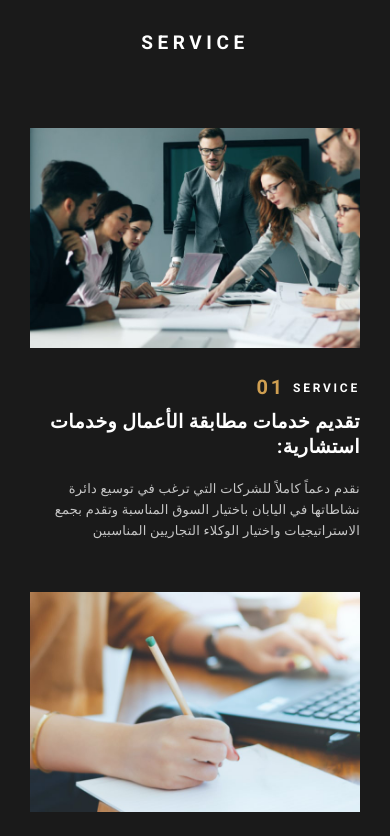
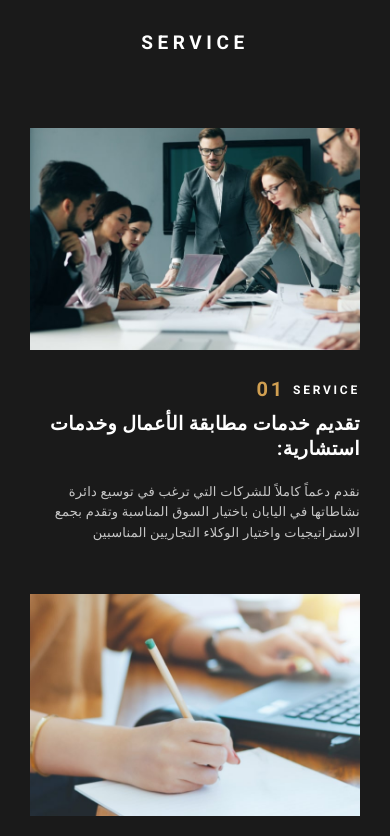
Before and after one commit to tktk-bkk/gridman, a plain HTML site: page ar/index.html in a window 390 px wide. Shown: the part 1340-2176 px from the top of the page. Drawn offline with nearby package versions, Linux system fonts and the light colour scheme; a script that the page names is missing.

Commit message:
Add files via upload

```diff
--- a/ar/css/ar_main.css
+++ b/ar/css/ar_main.css
@@ -200,7 +200,7 @@ PCサイズ
 .heroarea {
 	width: 100vw;
 	height: 50rem;
-	margin-top: 10rem;
+	margin-top: 9.9rem;
 	position: relative;
 }
 
@@ -753,7 +753,7 @@ SPサイズ メディアクエリ
 
 	.card_image {
 		width: 100%;
-		height: auto;
+		height:57vw;
 		object-fit: cover;
 		margin-bottom: 2.8rem;
 	}
@@ -870,3 +870,17 @@ SPサイズ メディアクエリ
 	direction: rtl;
 	text-align: right;
 }
+
+/*IE11用object-fit-images---------------------------*/
+
+.card_image{
+	object-fit: cover;
+	font-family: 'object-fit: cover;'
+}
+@media screen and (max-width:768px) {
+
+	.card_image{
+		object-fit: cover;
+		font-family: 'object-fit: cover;'
+	}
+}
--- a/ar/index.html
+++ b/ar/index.html
@@ -180,6 +180,9 @@
 	<script src="../js/noframework.waypoints.min.js"></script>
 	<script src="../js/main.js"></script>
 		<script src="../js/ofi.min.js"></script>
+		<script>
+			objectFitImages('img.card_image');
+		</script>
 
 	</body>
 </html>
--- a/css/main.css
+++ b/css/main.css
@@ -746,7 +746,7 @@ SPサイズ メディアクエリ
 
 	.card_image {
 		width: 100%;
-		height:inherit;
+		height:57vw;
 		object-fit: cover;
 		margin-bottom: 2.8rem;
 	}
--- a/en/css/en_main.css
+++ b/en/css/en_main.css
@@ -195,7 +195,7 @@ PCサイズ
 .heroarea {
 	width: 100vw;
 	height: 50rem;
-	margin-top: 10rem;
+	margin-top: 9.9rem;
 	position: relative;
 }
 
@@ -743,7 +743,7 @@ SPサイズ メディアクエリ
 
 	.card_image {
 		width: 100%;
-		height: auto;
+		height:57vw;
 		object-fit: cover;
 		margin-bottom: 2.8rem;
 	}
@@ -846,3 +846,17 @@ SPサイズ メディアクエリ
 	}
 
 }
+
+/*IE11用object-fit-images---------------------------*/
+
+.card_image{
+	object-fit: cover;
+	font-family: 'object-fit: cover;'
+}
+@media screen and (max-width:768px) {
+
+	.card_image{
+		object-fit: cover;
+		font-family: 'object-fit: cover;'
+	}
+}
```
Also changed, not shown: en/index.html (+3 -0 lines), index.html (+2 -1 lines).
